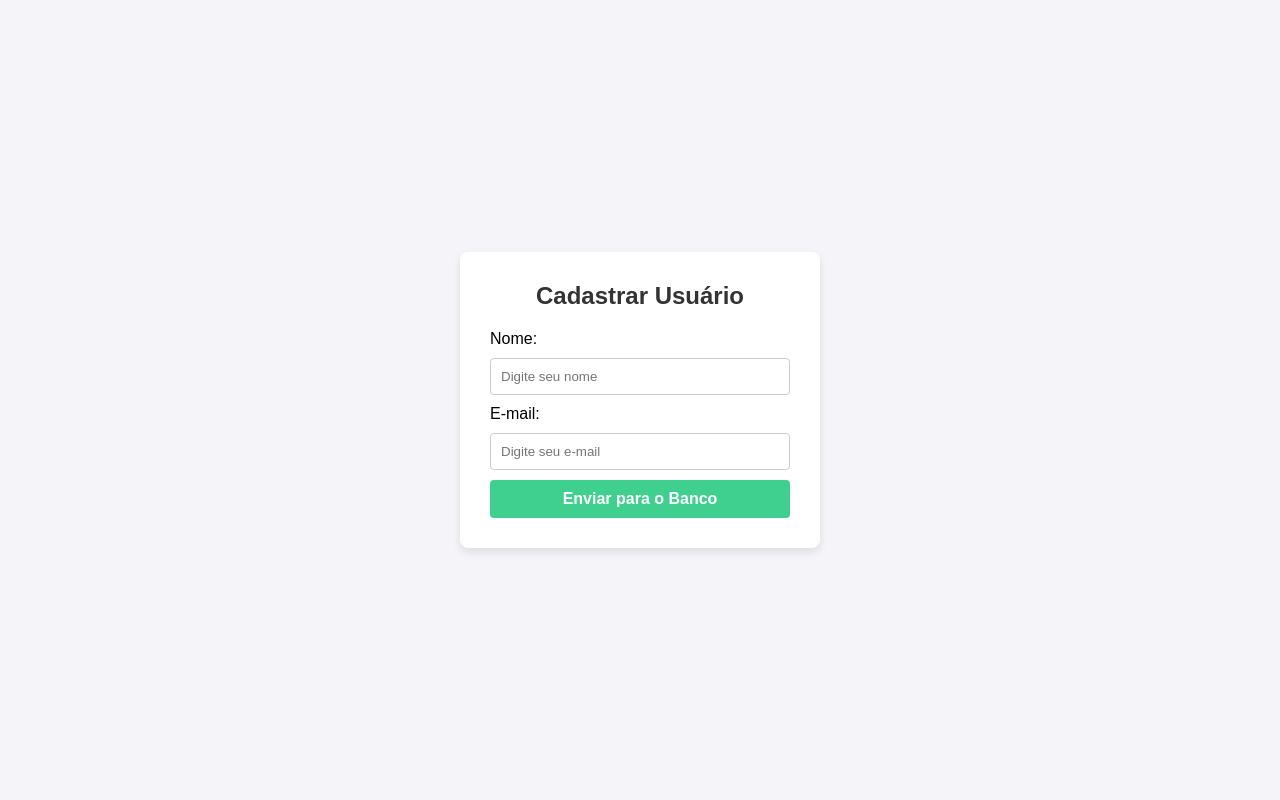
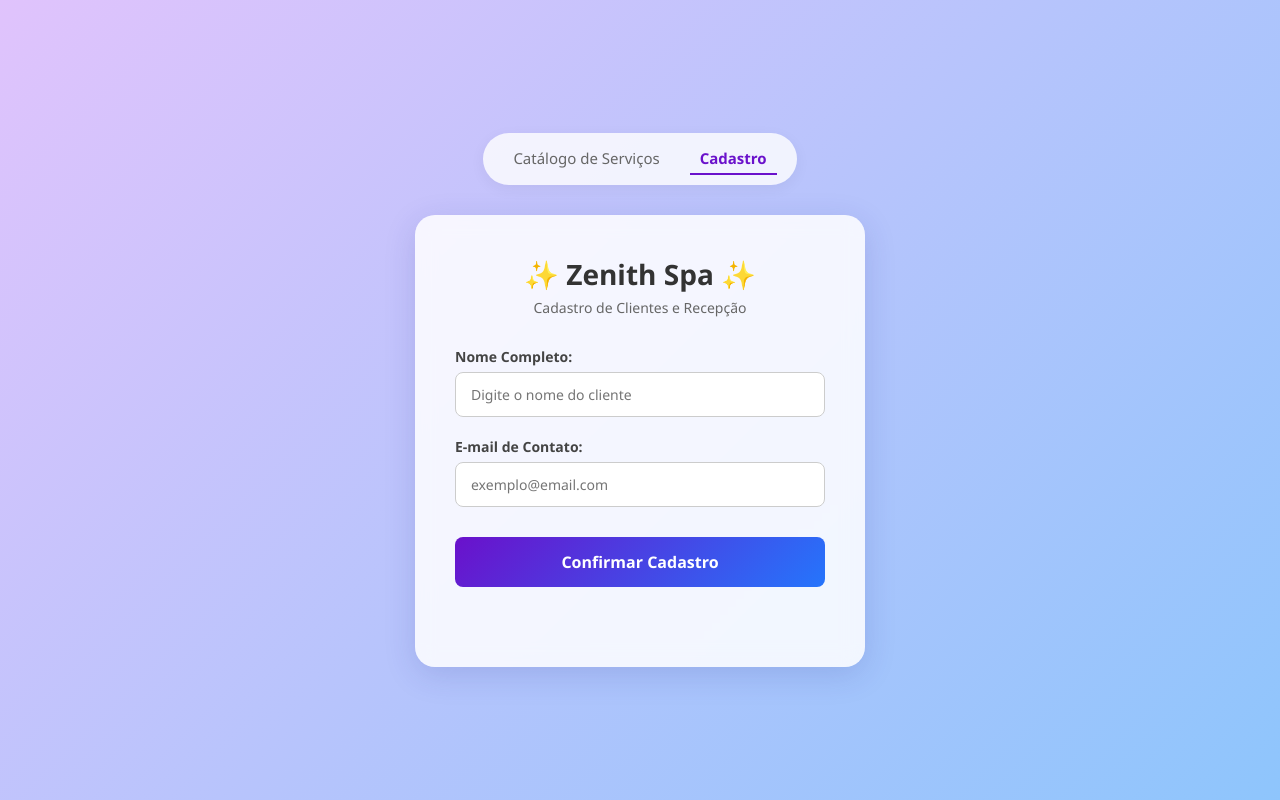
Before and after one commit to maquiszz/tcc-ciencia-de-dados, a Flask app: page / in a window 1280 px wide. Run offline with Flask 3, Linux system fonts and the light colour scheme; parts of the project's set-up code (start-up, migrations or seed data) failed here and were passed over.

Commit message:
Update index.html

```diff
--- a/templates/index.html
+++ b/templates/index.html
@@ -1,38 +1,117 @@
 <!DOCTYPE html>
-<html lang="pt-br">
+<html lang="pt-BR">
 <head>
     <meta charset="UTF-8">
     <meta name="viewport" content="width=device-width, initial-scale=1.0">
-    <title>Cadastro de Usuários</title>
+    <title>Zenith Spa - Recepção</title>
     <style>
-        body { font-family: Arial, sans-serif; background-color: #f4f4f9; display: flex; justify-content: center; align-items: center; height: 100vh; margin: 0; }
-        .cadastro-container { background: white; padding: 30px; border-radius: 8px; box-shadow: 0 4px 8px rgba(0,0,0,0.1); width: 300px; }
-        h2 { text-align: center; color: #333; margin-top: 0; }
-        input[type="text"], input[type="email"] { width: 100%; padding: 10px; margin: 10px 0; border: 1px solid #ccc; border-radius: 4px; box-sizing: border-box; }
-        button { width: 100%; padding: 10px; background-color: #3fcf8e; color: white; border: none; border-radius: 4px; font-size: 16px; cursor: pointer; font-weight: bold; }
-        button:hover { background-color: #34b279; }
-        .mensagem { text-align: center; margin-top: 15px; font-weight: bold; color: #2e7d32; }
+        * { margin: 0; padding: 0; box-sizing: border-box; font-family: 'Segoe UI', sans-serif; }
+        body {
+            background: linear-gradient(135deg, #e0c3fc 0%, #8ec5fc 100%);
+            min-height: 100vh;
+            display: flex;
+            flex-direction: column;
+            justify-content: center;
+            align-items: center;
+            padding: 20px;
+        }
+        nav {
+            display: flex;
+            gap: 20px;
+            margin-bottom: 30px;
+            background: rgba(255, 255, 255, 0.8);
+            padding: 10px 20px;
+            border-radius: 30px;
+            box-shadow: 0 4px 15px rgba(0,0,0,0.05);
+        }
+        nav a { text-decoration: none; font-size: 15px; color: #666; font-weight: 500; padding: 5px 10px; }
+        nav a.active { color: #6a11cb; font-weight: bold; border-bottom: 2px solid #6a11cb; }
+        .container {
+            background: rgba(255, 255, 255, 0.85);
+            backdrop-filter: blur(10px);
+            padding: 40px;
+            border-radius: 20px;
+            box-shadow: 0 8px 32px rgba(31, 38, 135, 0.15);
+            width: 100%;
+            max-width: 450px;
+            text-align: center;
+        }
+        h1 { color: #333; font-size: 28px; margin-bottom: 5px; }
+        p.subtitle { color: #666; font-size: 14px; margin-bottom: 30px; }
+        .form-group { text-align: left; margin-bottom: 20px; }
+        label { display: block; color: #444; font-size: 14px; font-weight: 600; margin-bottom: 6px; }
+        input { width: 100%; padding: 12px 15px; border: 1px solid #ccc; border-radius: 8px; font-size: 14px; }
+        input:focus { border-color: #4a90e2; outline: none; }
+        button {
+            width: 100%; padding: 14px;
+            background: linear-gradient(135deg, #6a11cb 0%, #2575fc 100%);
+            color: white; border: none; border-radius: 8px;
+            font-size: 16px; font-weight: bold; cursor: pointer; margin-top: 10px;
+        }
+        button:hover { opacity: 0.9; }
+        #status { margin-top: 20px; font-size: 14px; font-weight: 500; min-height: 20px; }
     </style>
 </head>
 <body>
 
-<div class="cadastro-container">
-    <h2>Cadastrar Usuário</h2>
+    <nav>
+        <a href="/">Catálogo de Serviços</a>
+        <a href="/cadastro" class="active">Cadastro</a>
+    </nav>
 
-    <form action="/cadastrar" method="POST">
-        <label for="nome">Nome:</label>
-        <input type="text" id="nome" name="nome" placeholder="Digite seu nome" required>
+    <div class="container">
+        <h1>✨ Zenith Spa ✨</h1>
+        <p class="subtitle">Cadastro de Clientes e Recepção</p>
 
-        <label for="email">E-mail:</label>
-        <input type="email" id="email" name="email" placeholder="Digite seu e-mail" required>
+        <form id="cadastroForm">
+            <div class="form-group">
+                <label for="nome">Nome Completo:</label>
+                <input type="text" id="nome" placeholder="Digite o nome do cliente" required>
+            </div>
 
-        <button type="submit">Enviar para o Banco</button>
-    </form>
+            <div class="form-group">
+                <label for="email">E-mail de Contato:</label>
+                <input type="email" id="email" placeholder="exemplo@email.com" required>
+            </div>
 
-    {% if mensagem %}
-        <div class="mensagem">{{ mensagem }}</div>
-    {% endif %}
-</div>
+            <button type="submit">Confirmar Cadastro</button>
+        </form>
 
+        <div id="status"></div>
+    </div>
+
+    <script>
+        document.getElementById('cadastroForm').addEventListener('submit', async (e) => {
+            e.preventDefault();
+            const statusDiv = document.getElementById('status');
+            const nome = document.getElementById('nome').value;
+            const email = document.getElementById('email').value;
+
+            statusDiv.style.color = "#333";
+            statusDiv.innerText = "⏳ Enviando dados...";
+
+            try {
+                const response = await fetch('/cadastrar', {
+                    method: 'POST',
+                    headers: { 'Content-Type': 'application/json' },
+                    body: JSON.stringify({ nome, email })
+                });
+
+                const resultado = await response.json();
+
+                if (response.ok) {
+                    statusDiv.style.color = "#2ecc71";
+                    statusDiv.innerText = `🎉 ${nome} cadastrado com sucesso!`;
+                    document.getElementById('cadastroForm').reset();
+                } else {
+                    statusDiv.style.color = "#e74c3c";
+                    statusDiv.innerText = `❌ Erro: ${resultado.error}`;
+                }
+            } catch (error) {
+                statusDiv.style.color = "#e74c3c";
+                statusDiv.innerText = "❌ Não foi possível conectar ao servidor backend.";
+            }
+        });
+    </script>
 </body>
 </html>
```
